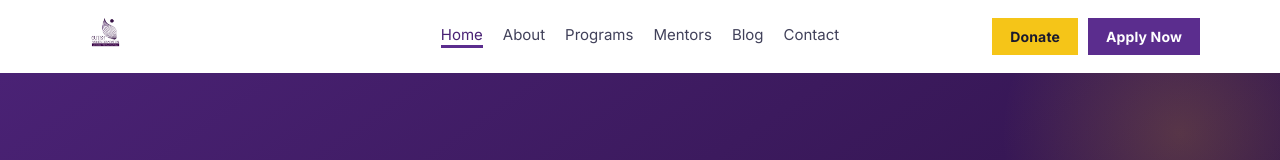
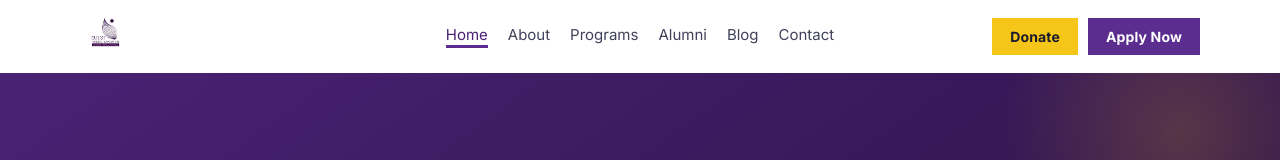
Before and after one commit to PlnDominic/Gusty-Women-Foundation, a Next.js app: page / in a window 1280 px wide. Shown: the top 160 px of the page. Built offline with nearby package versions, Linux system fonts and the light colour scheme.

Commit message:
Restore Alumni link, remove Mentors from nav and footer
Co-Authored-By: Claude Sonnet 4.6 <noreply@anthropic.com>
Claude-Session: https://claude.ai/code/session_01L1fQgaLdS7rRGAeoGjB78e

```diff
--- a/components/layout/Footer.tsx
+++ b/components/layout/Footer.tsx
@@ -8,7 +8,7 @@ import { Icon } from '@/components/ui/Icon'
 const COLS = [
   { h: 'Explore', items: [{ label: 'Home', href: '/' }, { label: 'About', href: '/about' }, { label: 'Programs', href: '/programs' }, { label: 'Blog', href: '/blog' }, { label: 'Contact', href: '/contact' }] },
   { h: 'Programs', items: [{ label: 'Masterclass', href: '/programs/masterclass' }, { label: 'Anti-Drug Campaign', href: '/programs/anti-drug-mentorship' }, { label: 'IWD Mentorship', href: '/programs/iwd-mentorship-adenta' }, { label: 'Apply', href: '/apply' }] },
-  { h: 'Community', items: [{ label: 'Mentors', href: '/mentors' }] },
+  { h: 'Community', items: [{ label: 'Alumni', href: '/alumni' }] },
   { h: 'Support Us', items: [{ label: 'Donate', href: '/donate' }, { label: 'Sponsor a Scholar', href: '/sponsor-a-scholar' }, { label: 'Partner With Us', href: '/partners' }] },
 ]
 
--- a/components/layout/Navbar.tsx
+++ b/components/layout/Navbar.tsx
@@ -11,7 +11,7 @@ const NAV = [
   { label: 'Home', href: '/' },
   { label: 'About', href: '/about' },
   { label: 'Programs', href: '/programs' },
-  { label: 'Mentors', href: '/mentors' },
+  { label: 'Alumni', href: '/alumni' },
   { label: 'Blog', href: '/blog' },
   { label: 'Contact', href: '/contact' },
 ]
```
